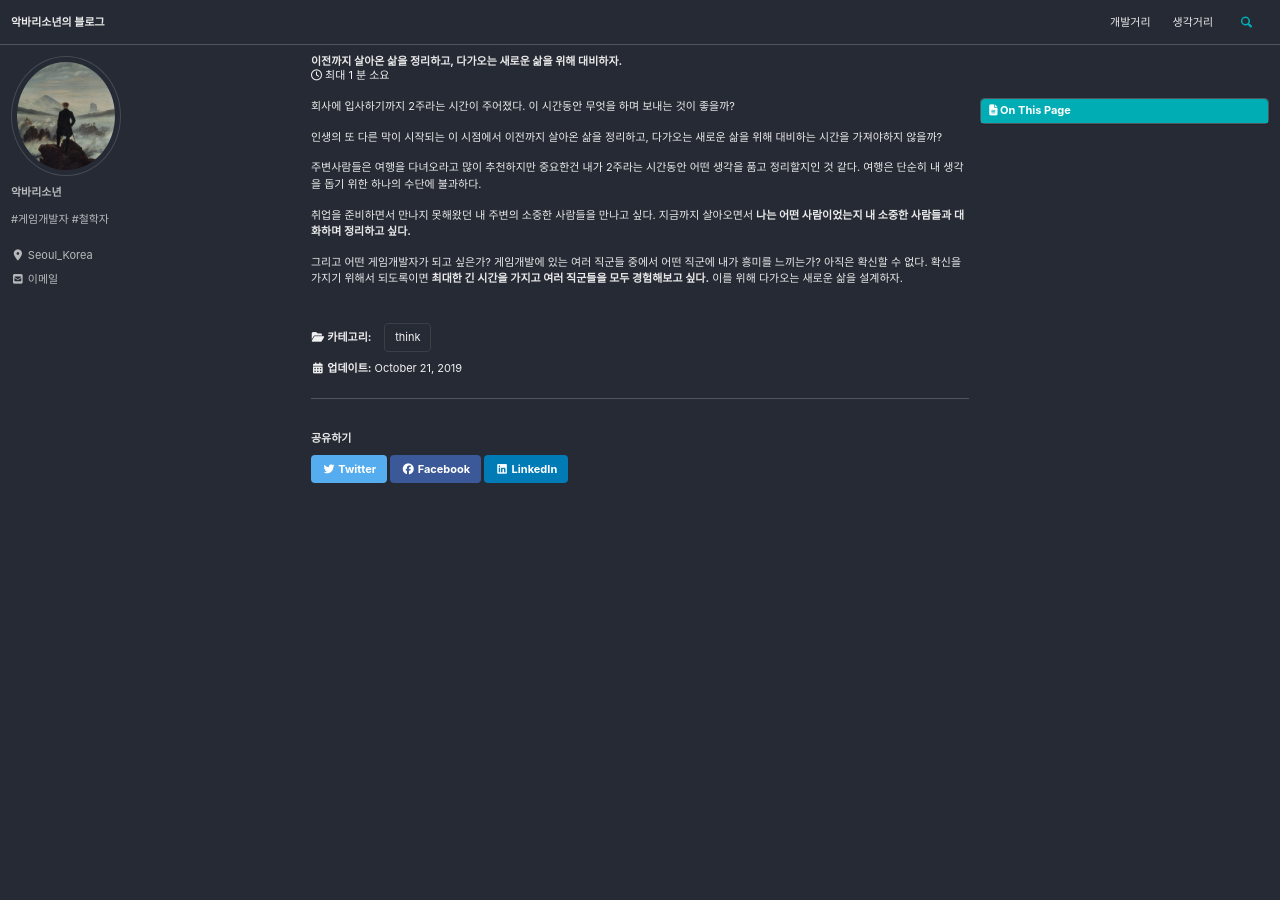
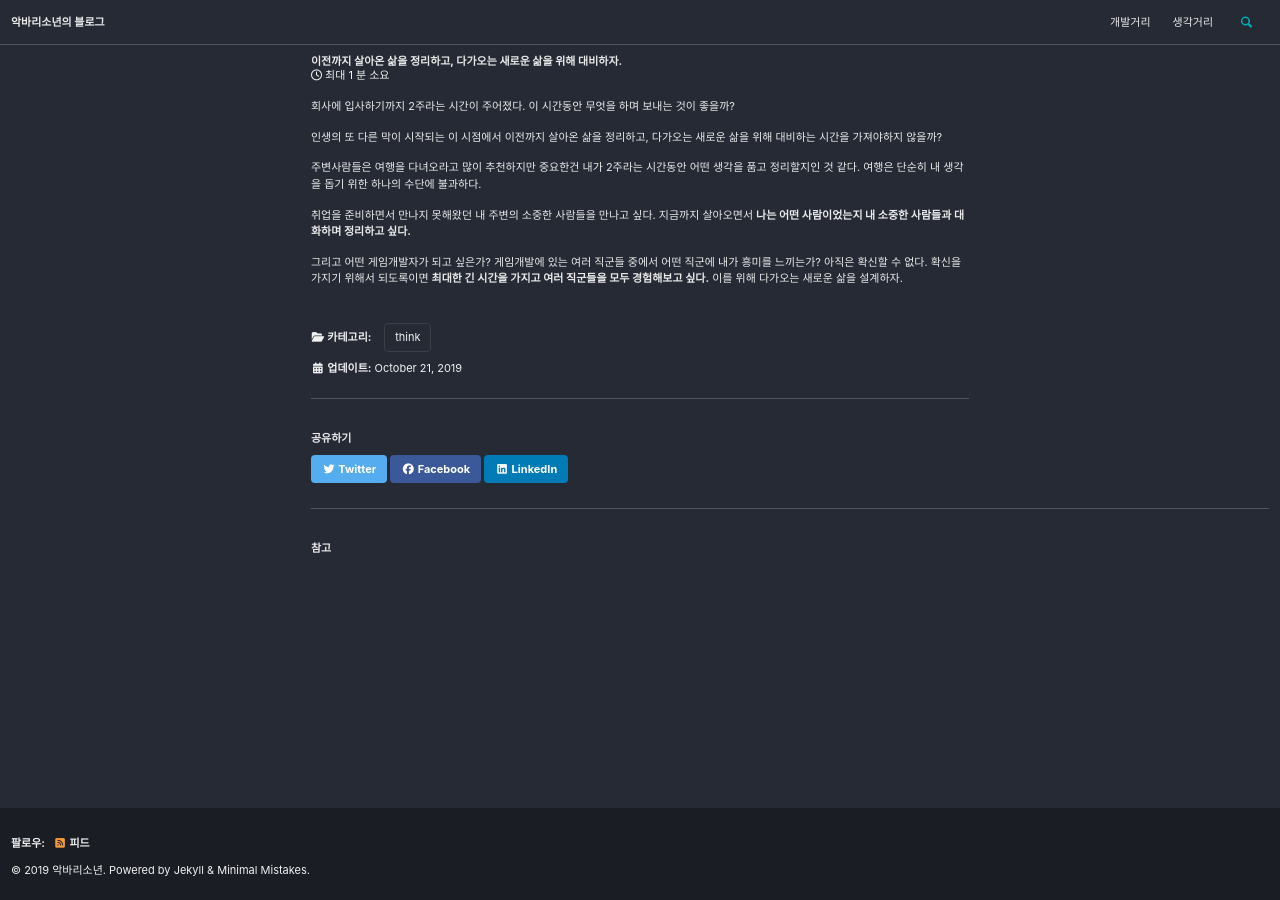
Before and after one commit to surmounter/Blog, a Jekyll site: the page built from _posts/2019-10-21-First.md, in a window 1280 px wide and 900 px high. Built offline with Jekyll 4.4.1, drawn with Linux system fonts in a browser that asks for light colours; cached includes are drawn as plain includes; nearby versions of some CDN libraries; part of the change alters nothing that is shown.

```diff
--- a/_posts/2019-10-21-First.md
+++ b/_posts/2019-10-21-First.md
@@ -2,7 +2,8 @@
 title: "이전까지 살아온 삶을 정리하고, 다가오는 새로운 삶을 위해 대비하자."
 categories:
   - think
-toc: true
+toc: false
+author_profile: false
 ---
 
 회사에 입사하기까지 2주라는 시간이 주어졌다.
```
